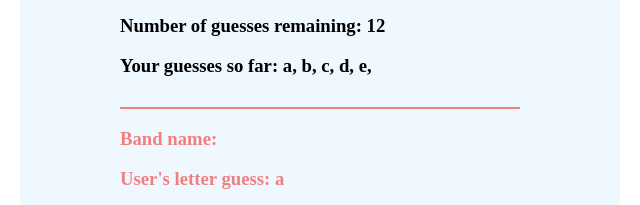
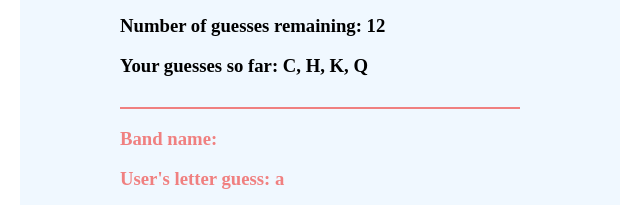
Before and after one commit to LandrumTrev/80s-band-hangman, a plain HTML site: page index.html in a window 1280 px wide. Shown: the part 382-587 px from the top of the page, 320-960 px from the left. Drawn offline with Linux system fonts and the light colour scheme.

Commit message:
script lettersGuessed DEV

```diff
--- a/assets/javascript/game.js
+++ b/assets/javascript/game.js
@@ -105,12 +105,14 @@
 let userGuess; // initialize, set value in play() by DOCUMENT.ONKEYUP() {event.key.toUpperCase();}
 userGuess = "a"; // PLACEHOLDER VALUE FOR DEV, REMOVE FOR PRODUCTION
 document.getElementById("theGuess").textContent = (userGuess); // DISPLAY FOR DEV ONLY
-    // // used to track the value of each key pressed by user as a guess
-    // // value is set in the DOCUMENT.KEYUP() function as event.key.toUpperCase()
+// used to track the value of each key pressed by user as a guess
+// value is set in the DOCUMENT.KEYUP() function as event.key.toUpperCase()
 
-    // let lettersGuessed = ["D", "H", "K", "Q"];;
-    // // an Array, empty on page load and at reset()
-    // // used to keep track of each new (not previously pressed) key value in userGuess
+let lettersGuessed = []; // initialize, values of userGuess added to this array in play()
+lettersGuessed = [" C", " H", " K", " Q"];
+document.getElementById("theGuesses").textContent = (lettersGuessed); // DISPLAY FOR DEV ONLY
+// an Array, empty on page load and at reset()
+// used to keep track of each new (not previously pressed) key value in userGuess
 
 // let bandPhoto = "<img src:../images/thecars.jpg>";
 // // get photo from the .photo of the current bandsArray[bandChoice] object
--- a/index.html
+++ b/index.html
@@ -28,12 +28,8 @@
             <h3>Number of guesses remaining:
                 <span id="theRemaining"></span>
             </h3>
-            <h3 id="theGuesses">Your guesses so far:
-                <span id="g0">a, </span>
-                <span id="g1">b, </span>
-                <span id="g2">c, </span>
-                <span id="g3">d, </span>
-                <span id="g4">e, </span>
+            <h3>Your guesses so far:
+                <span id="theGuesses"></span>
             </h3>
 
             <!-- SECTION BELOW FOR DEV ONLY, REMOVE FOR PRODUCTION -->
```
Lines whose indentation alone changed are shown as unchanged.
